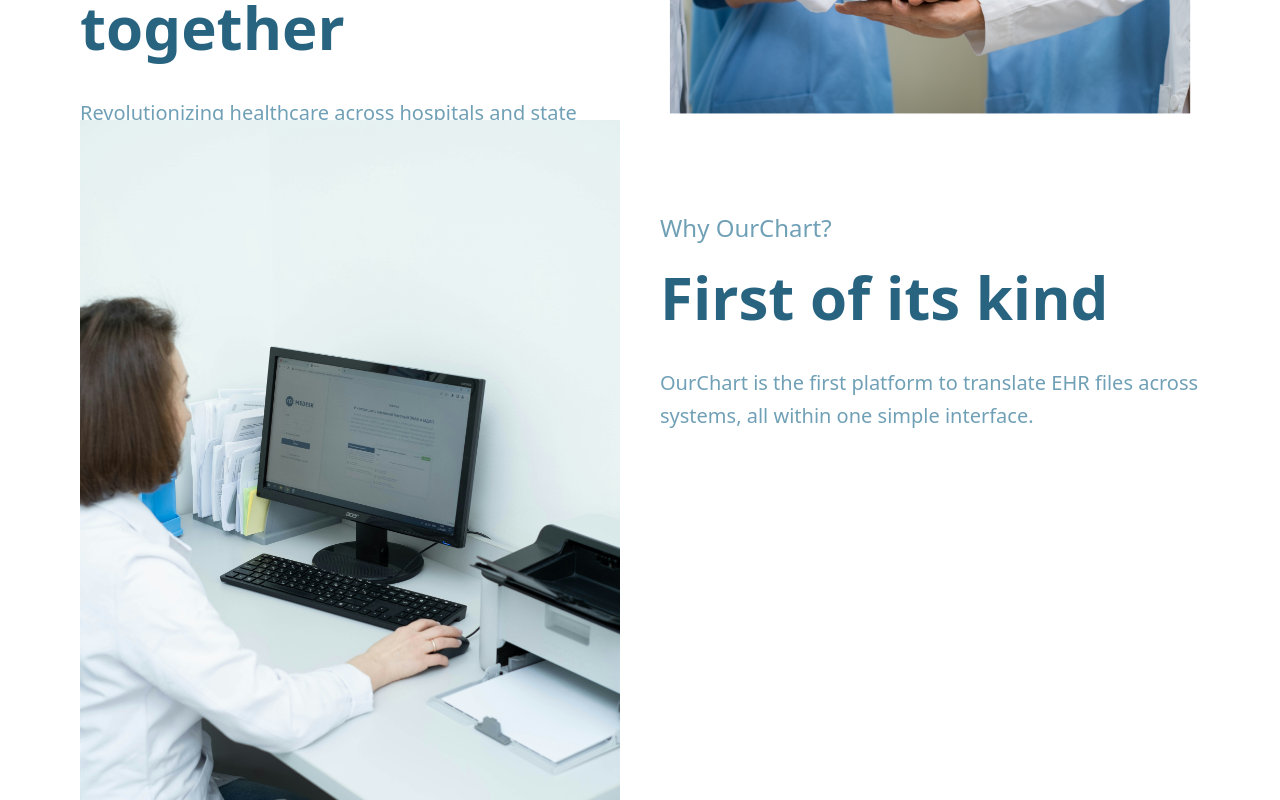
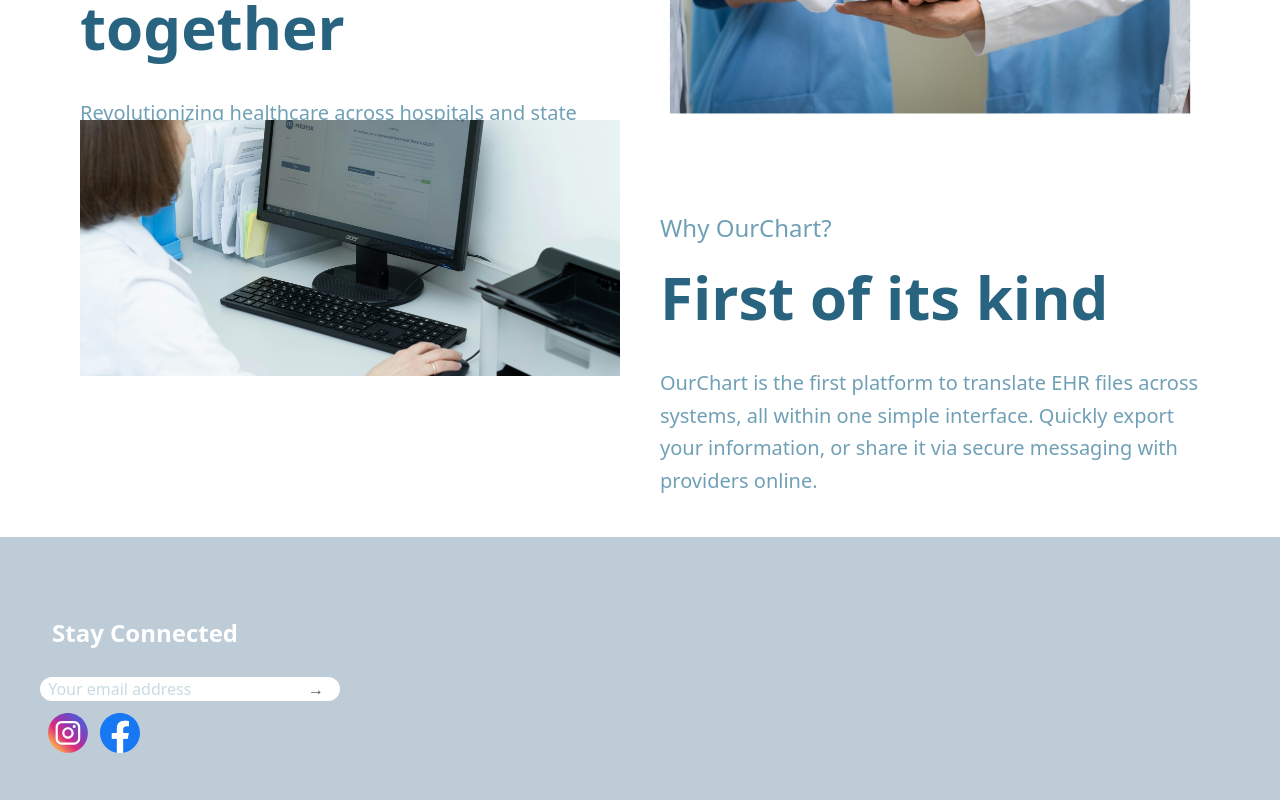
Before and after one commit to gesutherland/steelhacks25, a SvelteKit app: page / in a window 1280 px wide. Shown: the part 860-1660 px from the top of the page. Built offline with nearby package versions, Linux system fonts and the light colour scheme; a web font is replaced by a local one.

Commit message:
updateeee

```diff
--- a/src/routes/+page.svelte
+++ b/src/routes/+page.svelte
@@ -29,13 +29,13 @@
 </div>
 <div class="flex justify-between items-start px-20 py-10 gap-10 -mt-35">
   <div class="w-1/2">
-    <img src="/medicalchart.jpg" alt="" class="w-full h-auto -mt-15" />
+    <img src="/medicalchart.jpg" alt="" class="w-full h-64 object-cover -mt-15" />
   </div>
 
   <div class="w-1/2 flex justify-start flex-col mt-8">
     <h1 class="font-medium text-2xl text-[#70A0B6]">Why OurChart?</h1>
     <h1 class="font-semibold text-6xl text-[#286480] leading-tight mt-4">First of its kind</h1>
-    <p class="font-light text-xl text-[#70A0B6] leading-relaxed mt-8">OurChart is the first platform to translate EHR files across systems, all within one simple interface.</p>
+    <p class="font-light text-xl text-[#70A0B6] leading-relaxed mt-8">OurChart is the first platform to translate EHR files across systems, all within one simple interface. Quickly export your information, or share it via secure messaging with providers online.</p>
   </div>
 </div>
 
```
